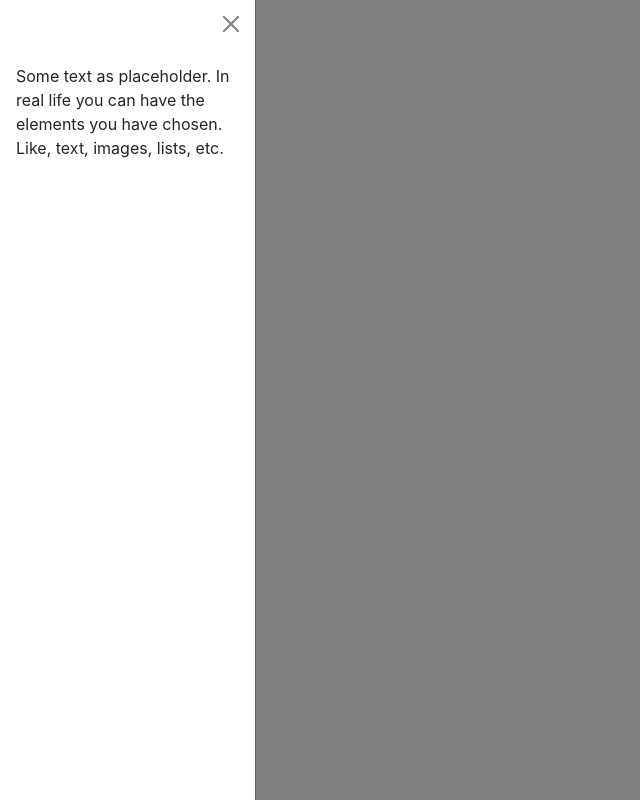
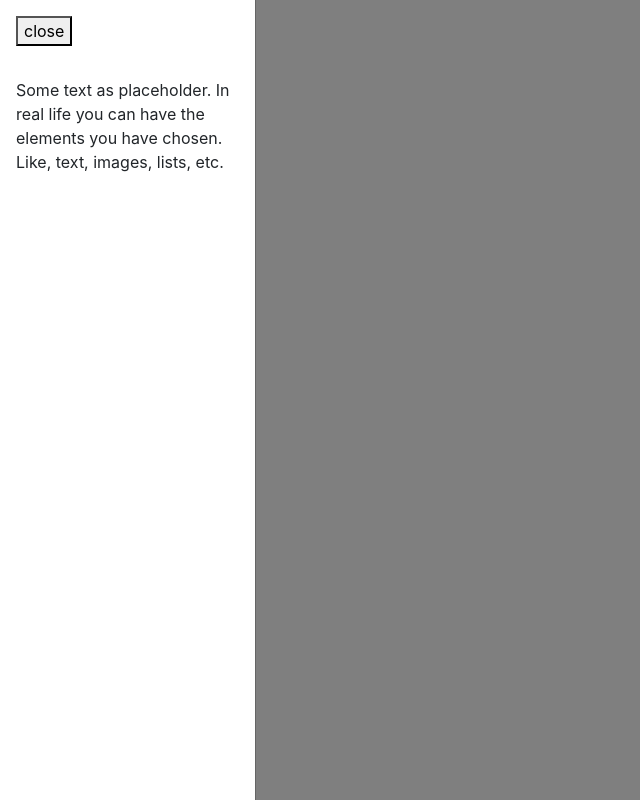
Before and after one commit to essedii/react-web-app, a React (Create React App) app: page / in a window 1280 px wide. Both pictures are taken after a click on the button 8 px from the left and 20 px from the top of the page. Shown: the whole page, without its empty margins (0-640 px from the left). Built offline with nearby package versions, Linux system fonts and the light colour scheme.

Commit message:
Finish logic for close/open button sideBar

```diff
--- a/src/components/NavBar.jsx
+++ b/src/components/NavBar.jsx
@@ -4,7 +4,7 @@ import { useState, useEffect, useRef } from 'react';
 
 
 
-const NavBar = ({childToParent}) => {
+const NavBar = ({navToHome}) => {
 
   const [sideBarState, setSideBarState] = useState(false)
   // const [navBarState, setNaveBarState] = useState(false)
@@ -29,7 +29,7 @@ const NavBar = ({childToParent}) => {
     <div>
       <nav className="nav border-0 " >
         {/* <button  onClick={() => setSideBarState(!sideBarState), childToParent(data)}></button> */}
-        <button  onClick={() => childToParent(true)}></button>
+        <button  onClick={() => navToHome(true)}></button>
         <p>NAVBAR</p>
       </nav>
     </div>
--- a/src/components/SideBar.jsx
+++ b/src/components/SideBar.jsx
@@ -2,21 +2,30 @@ import React from 'react'
 import { useState, useEffect } from 'react'
 import { Button, Offcanvas} from 'react-bootstrap';
 
-function SideBar({ parentToChild }) {
-  const [show, setShow] = useState(parentToChild);
+function SideBar({ homeToSide, sideToHome }) {
+  const [show, setShow] = useState(homeToSide);
 
   const handleClose = () => setShow(false);
   const handleShow = () => setShow(true);
 
+  useEffect(() => {
+    console.log('sideUpdate')
+    // setShow(homeToSide)
+
+    return () => {
+      console.log('sideEndUpdate')
+
+    }
+  }, [setShow] )
+
+
+
   return (
     <>
-      <Button variant="primary" onClick={handleShow}>
-        Launch
-      </Button>
-
-      <Offcanvas show={parentToChild} onHide={handleClose}>
-        <Offcanvas.Header closeButton>
-          <Offcanvas.Title>{parentToChild}</Offcanvas.Title>
+      <Offcanvas show={homeToSide} onHide={handleClose}>
+        <Offcanvas.Header >
+          <button  onClick={() => sideToHome(false)}>close</button>
+          <Offcanvas.Title>{homeToSide}</Offcanvas.Title>
         </Offcanvas.Header>
         <Offcanvas.Body>
           Some text as placeholder. In real life you can have the elements you
--- a/src/pages/home/Home.jsx
+++ b/src/pages/home/Home.jsx
@@ -10,36 +10,39 @@ const Home = () => {
 
   const isInitialMount = useRef(true);
 
-  const [data, setData] = useState('');
+  const [sideButton, setSideButton] = useState('');
+  const [dataHome, setDataHome] = useState(false);
 
-  const childToParent = (childdata) => {
-    setData(childdata);
+  const navToHome = (navdata) => {
+    setSideButton(navdata);
   }
-
-  const [dataParent, setDataParent] = useState(false);
-
-  const parentToChild = () => {
-    setDataParent();
+  const sideToHome = (sidedata) => {
+    setSideButton(sidedata);
   }
+  const homeToSide = () => {
+    setDataHome();
+  }
+  // const sideToHome = (sidedata) => {
+  //   setButtonPressed(sidedata);
+  // }
 
   useEffect(() => {
     if (isInitialMount.current) {
        isInitialMount.current = false;
     } else {
     console.log('NavBar updated')}
-    setDataParent(data)
+    setDataHome(sideButton)
     return () => {
       console.log('NavBar finished update')
 
     }
-  }, [childToParent])
+  }, [sideButton] )
 
 
   return (
     <div>
-     <NavBar childToParent={childToParent}/>
-     {`Button now  ${data}`}
-     <SideBar parentToChild={dataParent}/>
+     <NavBar navToHome={navToHome}/>
+     <SideBar sideToHome={sideToHome} homeToSide={dataHome} />
 
     </div>
   )
```
